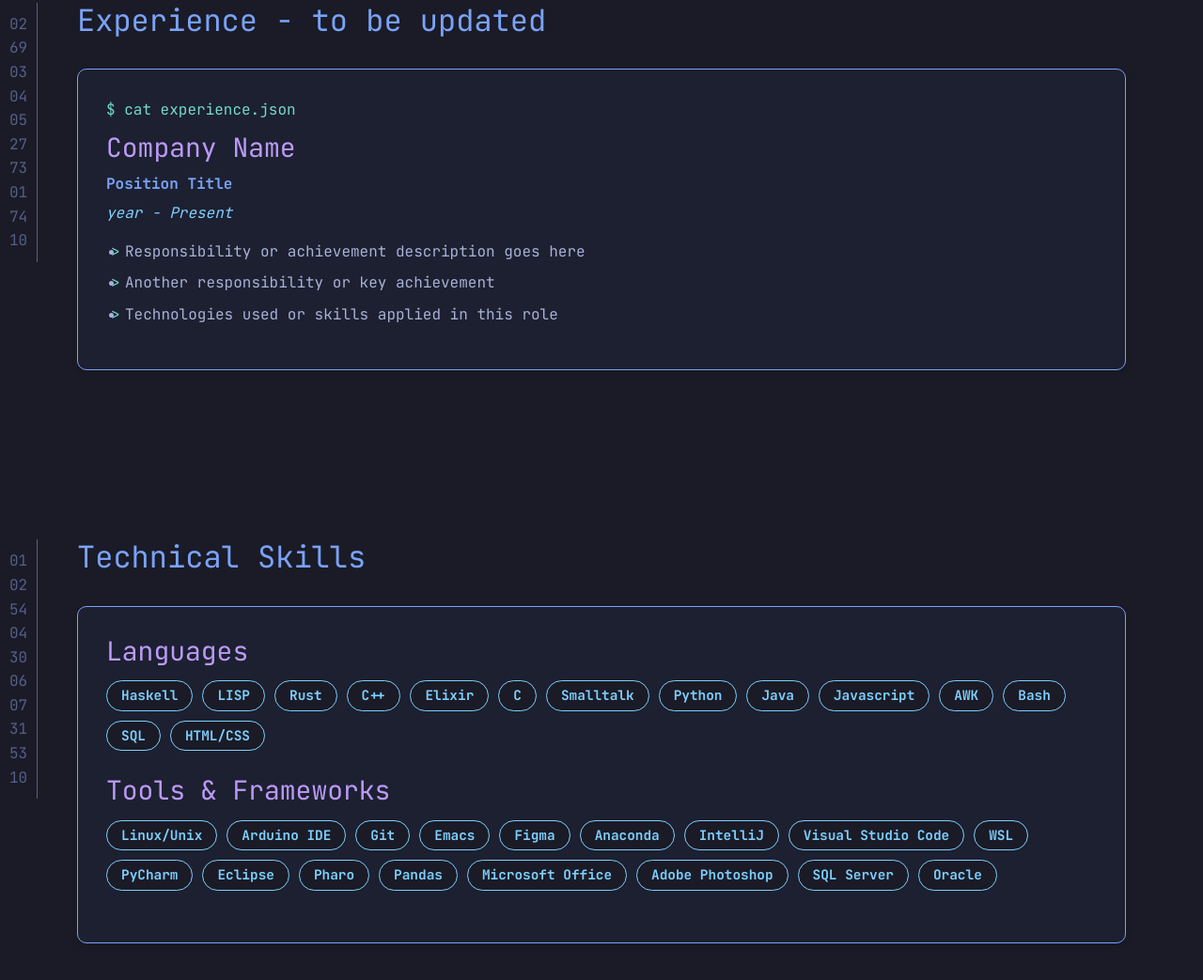
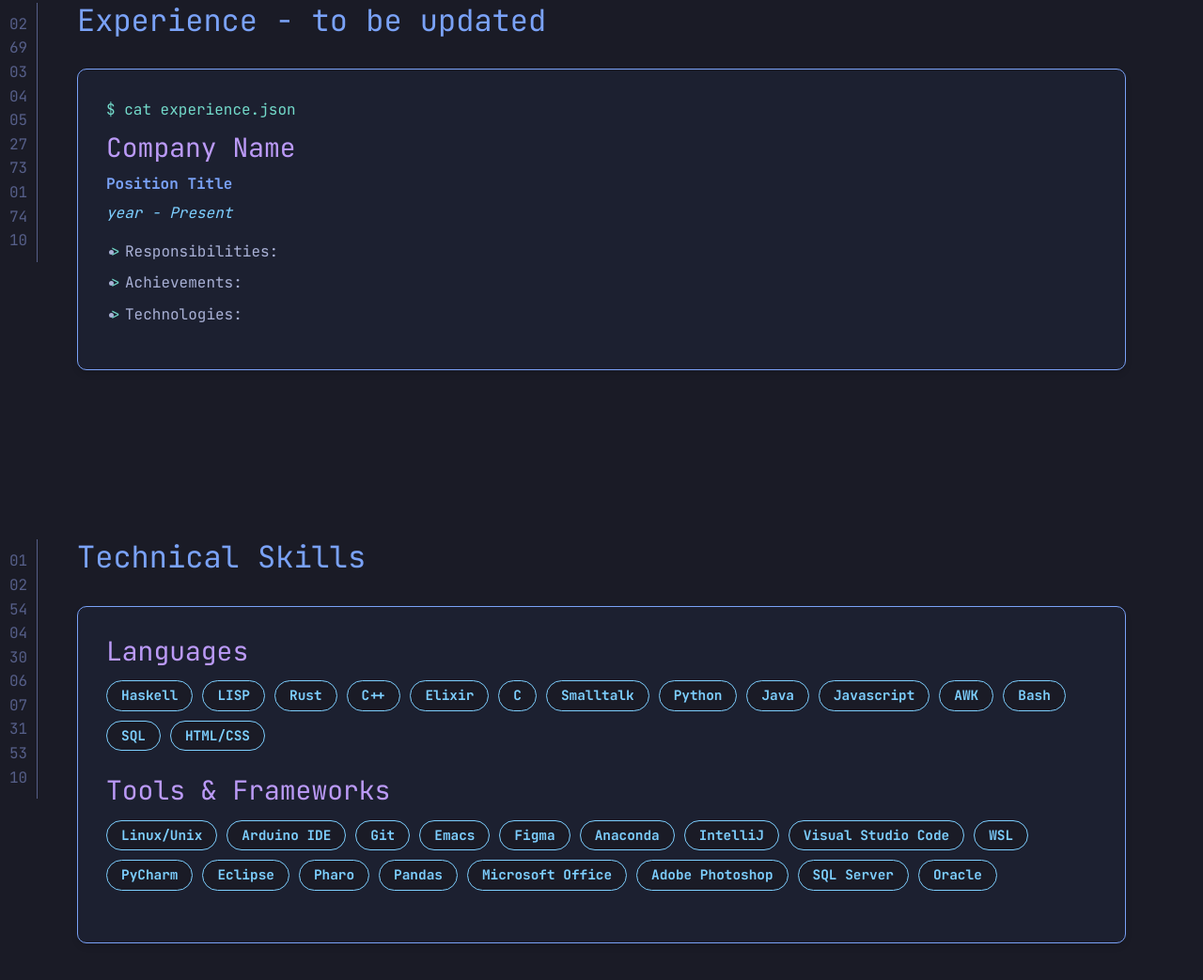
Before and after one commit to sankeer28/sankeer28.github.io, a plain HTML site: page index.html in a window 1280 px wide. Shown: the part 1410-2453 px from the top of the page at 94% size. Drawn offline with nearby package versions, Linux system fonts and the light colour scheme; no server answers; animation ran at ten frames a second.

Commit message:
Update index.html

```diff
--- a/index.html
+++ b/index.html
@@ -86,9 +86,9 @@
                 <p class="position">Position Title</p>
                 <p class="date">year - Present</p>
                 <ul class="responsibilities">
-                    <li>Responsibility or achievement description goes here</li>
-                    <li>Another responsibility or key achievement</li>
-                    <li>Technologies used or skills applied in this role</li>
+                    <li>Responsibilities:</li>
+                    <li>Achievements:</li>
+                    <li>Technologies:</li>
                 </ul>
             </div>
         </div>
```
